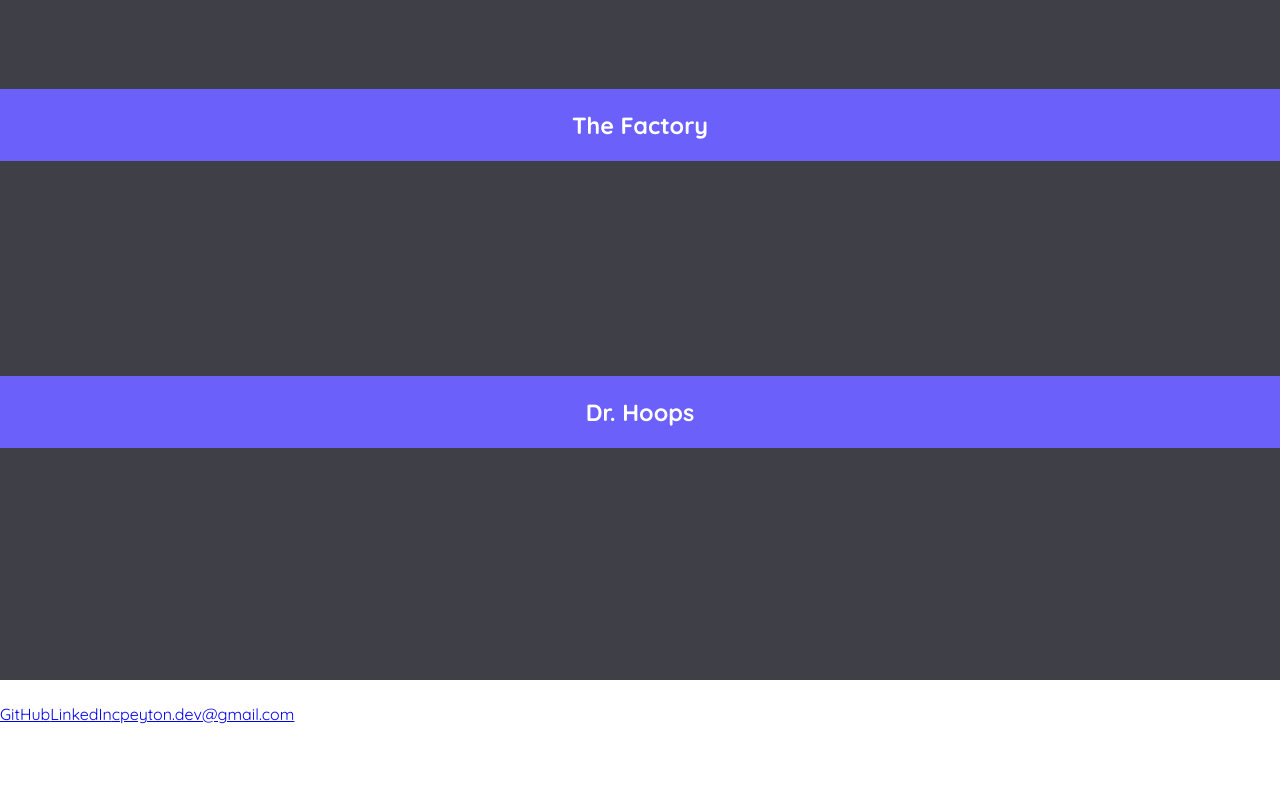
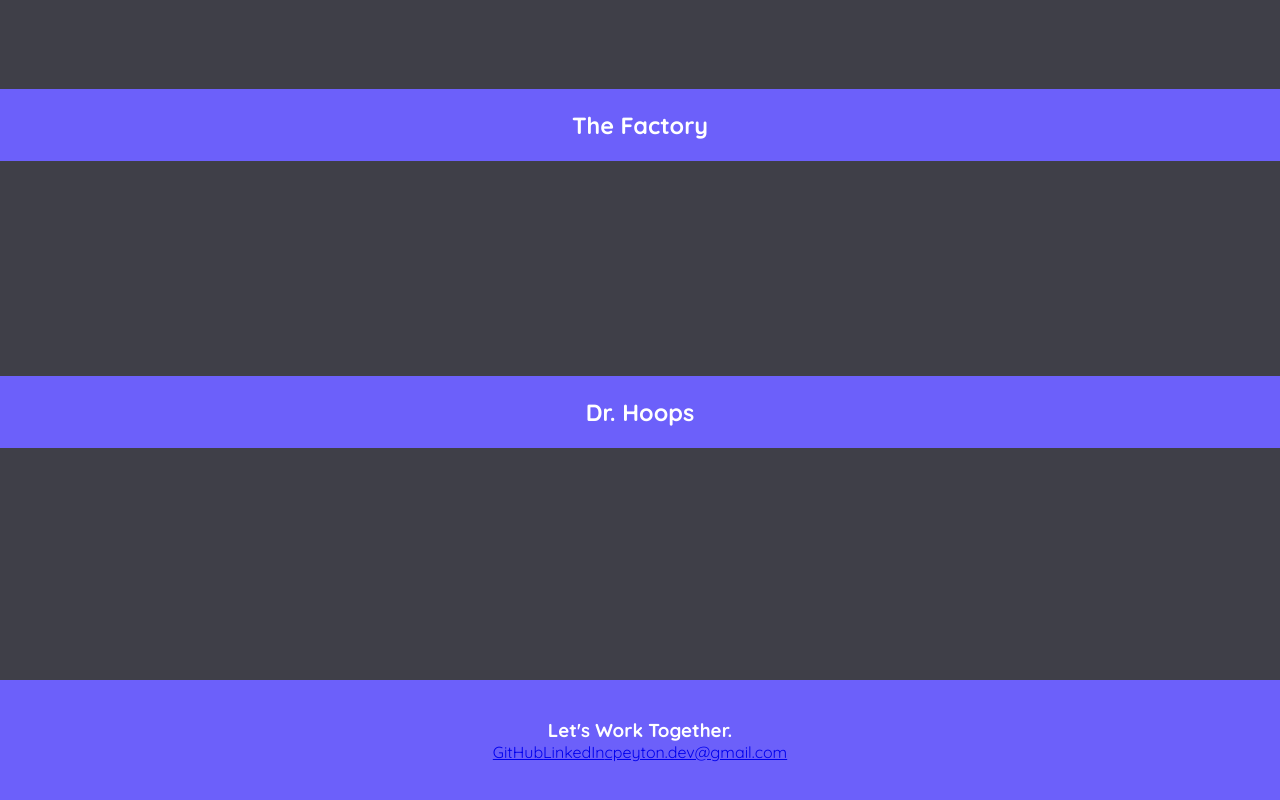
Before and after one commit to ColbPeyton/portfolio-revamp, a React (Create React App) app: page / in a window 1280 px wide. Shown: the part 2170-2970 px from the top of the page. Before the commit the page ends 2894 px from the top, so only its background shows below. Built offline with nearby package versions, Linux system fonts and the light colour scheme.

Commit message:
remove not needed render method, replace with conditional rendering statement. create Footer styling file with basic styling

```diff
--- a/src/components/Footer.tsx
+++ b/src/components/Footer.tsx
@@ -1,5 +1,5 @@
 import React from 'react';
-
+import '../styles/Footer.scss';
 
 export const Footer = ():JSX.Element => {
     return(
--- a/src/components/Projects.tsx
+++ b/src/components/Projects.tsx
@@ -19,7 +19,7 @@ export const Projects = ():JSX.Element => {
                         <h3>{el.name}</h3>
                     </button>
                     <div className='container-view'>
-                        {shouldRenderView(el.name, el)}
+                        {el.name === activeProject && <ProjectView project={el} />}
                     </div>
                 </div>
             )
@@ -34,11 +34,6 @@ export const Projects = ():JSX.Element => {
         }
     }
 
-    const shouldRenderView = (title:string, details:ProjectViewProps['project']):JSX.Element => {
-        return title === activeProject
-        ? <ProjectView project={details} />
-        : <div></div>
-    }
 
     return(
         <div className='container-projects'>
--- /dev/null
+++ b/src/styles/Footer.scss
@@ -0,0 +1,24 @@
+@import './colors';
+
+.container-footer{
+    width: 100%;
+    height: 15vh;
+    background-color: $top-gradient;
+    display: flex;
+    justify-content: center;
+    align-items: center;
+    flex-direction: column;
+    .footer-top{
+        .footer-img{
+
+        }
+        .footer-tagline{
+
+        }
+    }
+    .footer-bot{
+        .footer-links{
+
+        }
+    }
+}
```
